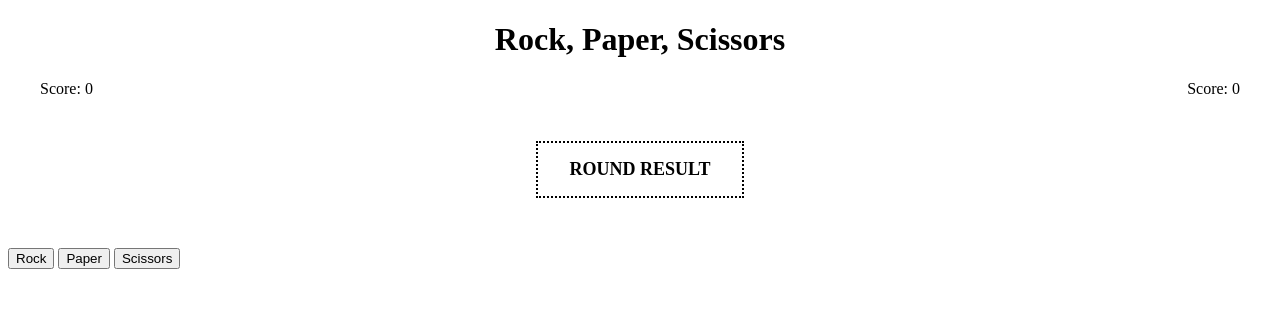
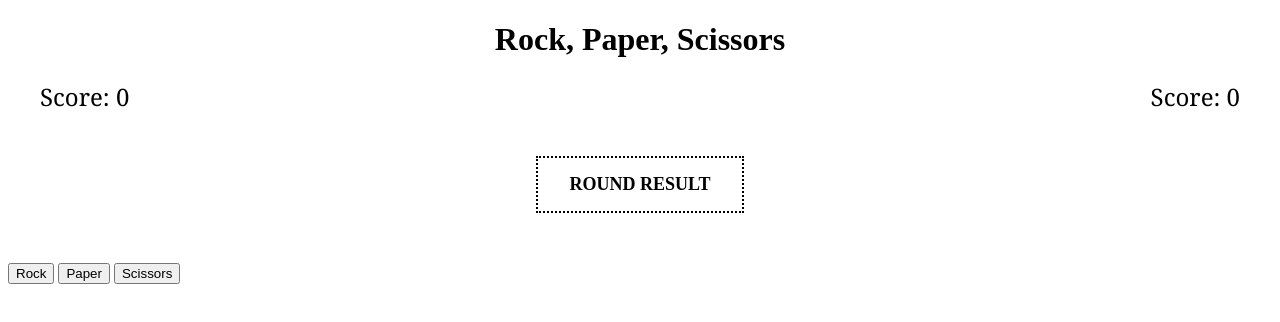
Before and after one commit to TylerNguye/rock-paper-scissors, a plain HTML site: page index.html in a window 1280 px wide. Drawn offline with Linux system fonts and the light colour scheme.

Commit message:
Improve score display

```diff
--- a/styles.css
+++ b/styles.css
@@ -7,6 +7,8 @@ h1 {
     justify-content: center;
     padding: 0 32px;
     margin-bottom: 25px;
+    font-family: Georgia, 'Times New Roman', Times, serif;
+    font-size: 24px;
 }
 
 .flex-center {
```
